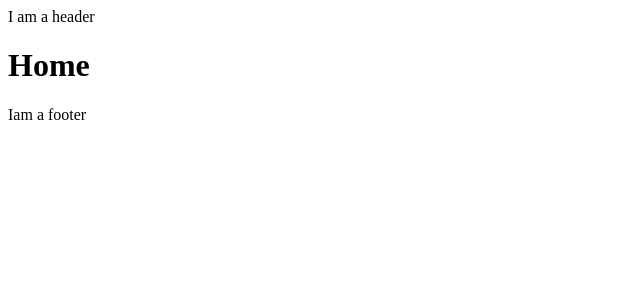
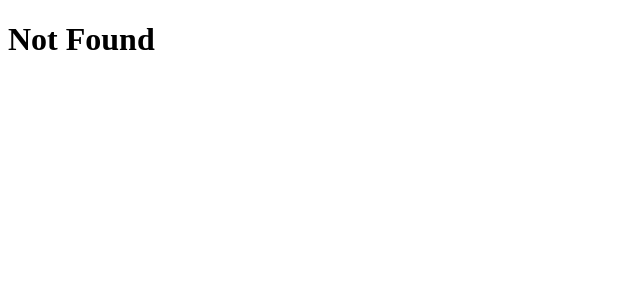
Before and after one commit to asgaraliyev/react-redux-starter-kit, a React (Create React App) app: page / in a window 1280 px wide. Shown: the top 300 px of the page, without its empty margins (0-640 px from the left). Built offline with nearby package versions, Linux system fonts and the light colour scheme.

Commit message:
full dynamic routing

```diff
--- a/src/components/Header.jsx
+++ b/src/components/Header.jsx
@@ -1,4 +1,5 @@
 export default function Header() {
+    console.log("saskdas")
     return (
         <header>
             <h1>Header</h1>
--- a/src/layouts/Main.jsx
+++ b/src/layouts/Main.jsx
@@ -1,9 +1,9 @@
-
+import Header from '../components/Header';
 export default function Main({ children }) {
   return (
     <>
-      <header>I am a header</header>
-        {children}
+      <Header />
+      {children}
       <footer>Iam a footer</footer>
     </>
   );
--- a/src/pages/Home.jsx
+++ b/src/pages/Home.jsx
@@ -1,7 +1,8 @@
-
+import {Link} from "react-router-dom"
 export default function Home() {
     return (
         <div id="home">
+            <Link to="/profile">Profile</Link>
             <h1>Home</h1>
         </div>
     )
--- /dev/null
+++ b/src/pages/NotFound.jsx
@@ -0,0 +1,7 @@
+export default function NotFound() {
+    return (
+        <div>
+            <h1>Not Found</h1>
+        </div>
+    )
+}
--- /dev/null
+++ b/src/pages/Profile.jsx
@@ -0,0 +1,9 @@
+import { Link } from 'react-router-dom';
+export default function Profile() {
+  return (
+    <>
+      <Link to="/home">Home</Link>
+      <h1>Profile</h1>
+    </>
+  );
+}
--- /dev/null
+++ b/src/pages/SignUp.jsx
@@ -0,0 +1,8 @@
+
+export default function SignUp() {
+    return (
+        <h1>
+           SignUp
+        </h1>
+    )
+}
--- a/src/routes/Index.jsx
+++ b/src/routes/Index.jsx
@@ -1,69 +1,28 @@
-import { BrowserRouter as Router, Route, Switch } from "react-router-dom";
-import { UnAuthenticatedRouters, AuthenticatedRouters } from "./routes";
-
+import { BrowserRouter as Router,Route,  Switch } from 'react-router-dom';
+import layouts from './routes';
+import NotFound from '../pages/NotFound';
 export default function Index() {
-
-  /**
-   *
-   * @returns Route with component and that component will be wrapped in layout,
-   *          these routes are available for private routes
-   */
-  function UnAuthenticatedSwitch() {
-    return (
+  return (
+    <Router>
       <Switch>
-        {UnAuthenticatedRouters.map(({path, exact, component: Component, layout: Layout }, _key) => {
+        {layouts.map((layout,i) => {
+          const Layout = layout.layout;
           return (
-            <Route
-              key={_key}
-              path={path}
-              exact={exact}
-              render={(props) => {
-                return (
-                  <Layout>
-                    <Component  {...props} />
-                  </Layout>
-                )
-              }}
-            />
+            <Route key={i} path={layout.pages.map((page) => page.path)}>
+              <Layout>
+                <Switch>
+                  {layout.pages.map((route, i) => {
+                    const Mode=route.mode
+                    return <Mode key={i} exact={true} path={route.path} component={route.component} />;
+                  })}
+                  <Route path="*" component={NotFound} />
+                </Switch>
+              </Layout>
+            </Route>
           );
         })}
+        <Route path="*" component={NotFound} />
       </Switch>
-    );
-  }
-
-  /**
-   *
-   * @returns Route with component and that component will be wrapped in layout,
-   *          these routes are available for public routes
-   *
-   */
-  function AuthenticatedSwitch() {
-    return (
-      <Switch>
-        {AuthenticatedRouters.map(({path, exact, component: Component, layout: Layout }, _key) => {
-          return (
-            <Route
-              key={_key}
-              path={path}
-              exact={exact}
-              render={(props) => {
-                return (
-                  <Layout>
-                    <Component  {...props} />
-                  </Layout>
-                )
-              }}
-            />
-          );
-        })}
-      </Switch>
-    );
-  }
-
-  return (
-    <Router>
-      <UnAuthenticatedSwitch />
-      <AuthenticatedSwitch />
     </Router>
   );
 }
--- a/src/routes/Private.jsx
+++ b/src/routes/Private.jsx
@@ -1,15 +1,17 @@
-import { Route } from 'react-router-dom';
-export default function Public({ children, path }) {
+import { Route,useHistory } from 'react-router-dom';
+export default function Public({ children, ...rest }) {
+  const history=useHistory()
   function isAuth() {
     return true;
   }
   if (isAuth()) {
     return (
-      <Route path={path} exact>
+      <Route {...rest} exact>
         {children}
       </Route>
     );
   } else {
+    history.push("/not-found")
     return <h1>Not Found</h1>;
   }
 }
--- a/src/routes/Public.jsx
+++ b/src/routes/Public.jsx
@@ -1,8 +1,7 @@
 import { Route } from 'react-router-dom';
-export default function Public({ children, path }) {
-
+export default function Public({ children, ...rest }) {
   return (
-    <Route path={path} exact>
+    <Route {...rest} exact>
       {children}
     </Route>
   );
--- a/src/routes/routes.js
+++ b/src/routes/routes.js
@@ -1,31 +1,53 @@
-import Home from "../pages/Home";
-import Login from "../pages/Login";
+import Home from '../pages/Home';
+import Login from '../pages/Login';
 import Main from '../layouts/Main';
 import Auth from '../layouts/Auth';
-
-/**
- * UnAuthenticatedRouters: These routers are only available for logged users. (Tip: We can change the name to Private routers )
- */
-const UnAuthenticatedRouters = [
+import SignUp from '../pages/SignUp';
+import Profile from '../pages/Profile';
+import Private from '../routes/Private';
+import Public from '../routes/Public';
+import NotFound from '../pages/NotFound';
+const layouts = [
   {
-    path: "/",
-    exact: true,
-    component: Home,
-    layout: Main
+    layout: Main,
+    pages: [
+      {
+        path: '/home',
+        title: 'Home',
+        mode: Private,
+        component: Home,
+      },
+      {
+        path: '/profile',
+        title: 'Profile',
+        mode: Private,
+        component: Profile,
+      },
+      {
+        path:"/not-found",
+        title:"Not Found",
+        mode:Public,
+        component:NotFound,
+      }
+    ],
+  },
+  {
+    layout: Auth,
+    pages: [
+      {
+        path: '/login',
+        title: 'Login',
+        mode: Public,
+        component: Login,
+      },
+      {
+        path: '/sign-up',
+        title: 'Sign Up',
+        mode: Public,
+        component: SignUp,
+      },
+    ],
   },
 ];
 
-
-/**
- * UnAuthenticatedRouters: These routers are available for all users. (Tip: We can change the name to Public routers )
- */
-const AuthenticatedRouters = [
-  {
-    path: "/login",
-    exact: true,
-    component: Login,
-    layout: Auth
-  },
-];
-
-export {UnAuthenticatedRouters, AuthenticatedRouters}
+export default layouts;
```
